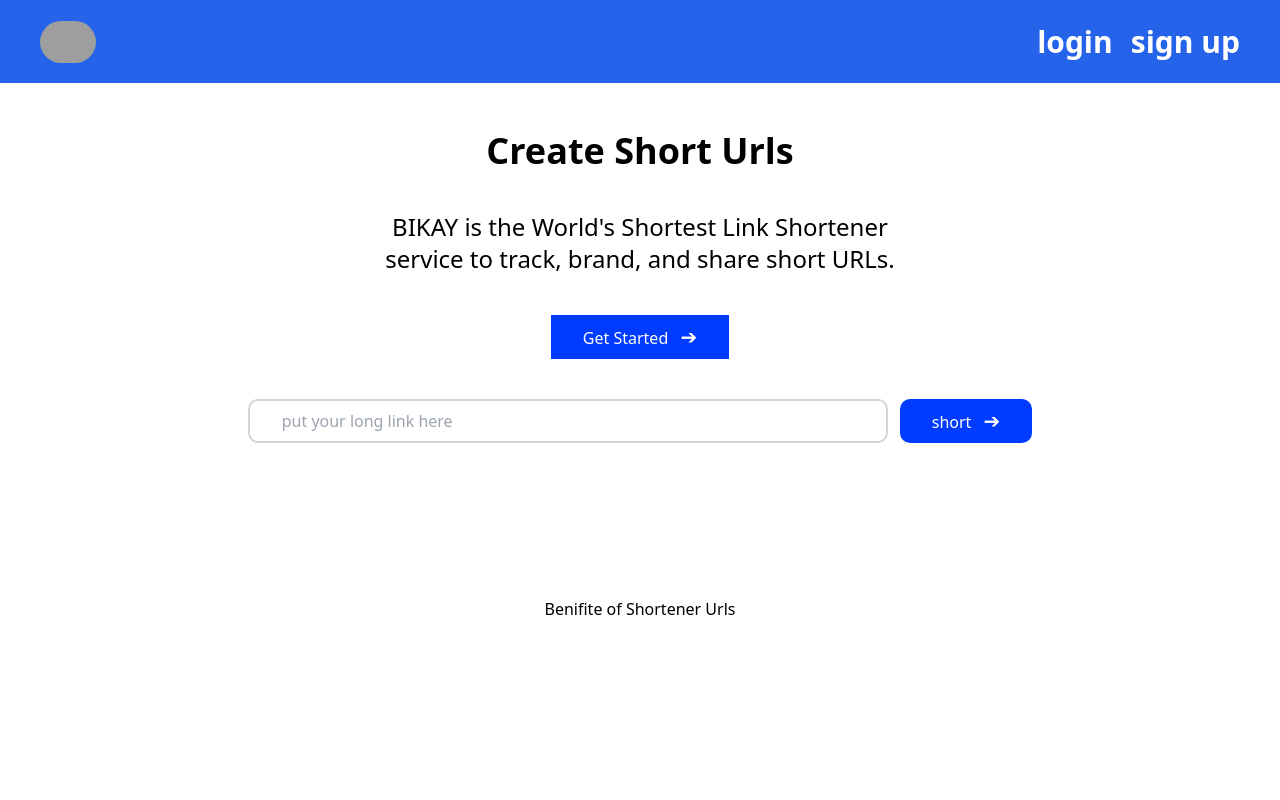
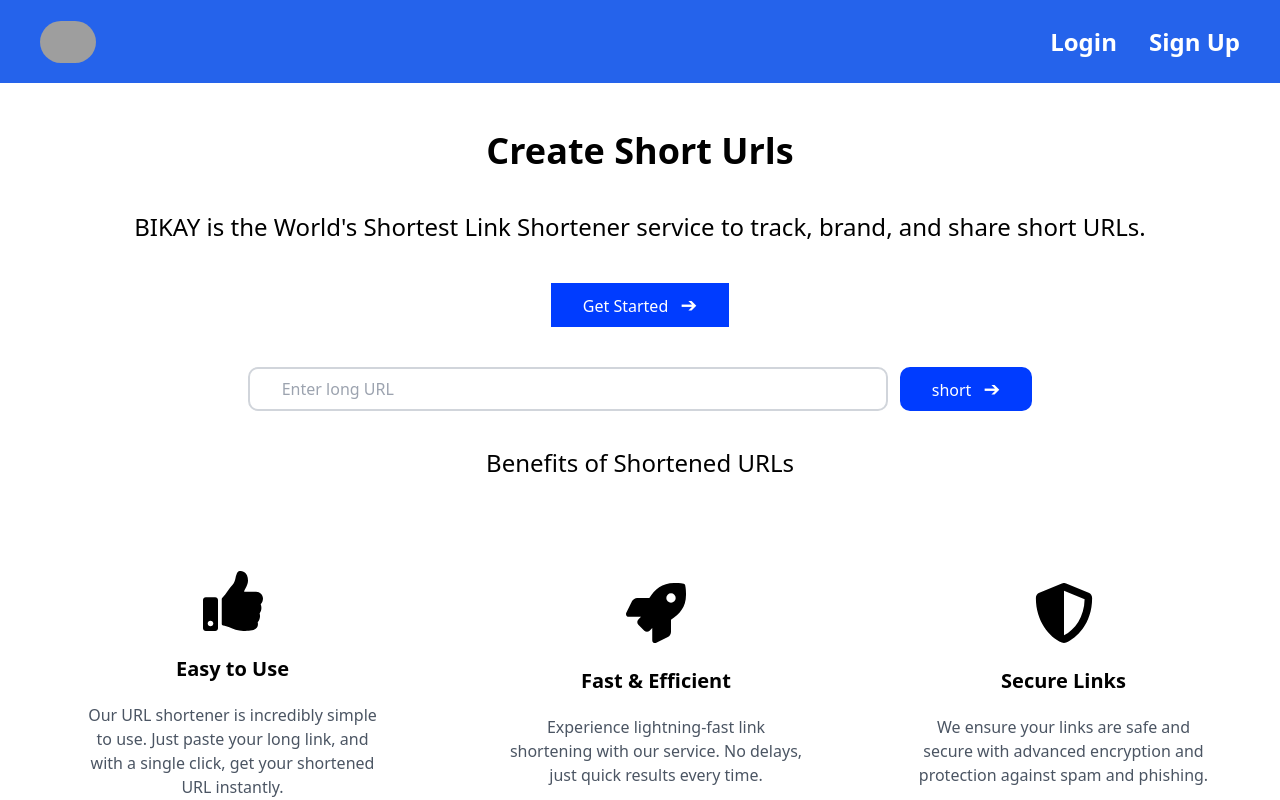
Before and after one commit to saolaiheang/link-shorten-two, a React (Vite) app: page / in a window 1280 px wide. Shown: the top 800 px of the page. Built offline with nearby package versions, Linux system fonts and the light colour scheme; grey boxes are pictures that could not be loaded.

Commit message:
landing page

```diff
--- a/src/components/Benifite.jsx
+++ b/src/components/Benifite.jsx
@@ -1,12 +1,12 @@
 import React from 'react';
 import Card from './Card';
 import { FaThumbsUp, FaRocket, FaShieldAlt } from 'react-icons/fa';
+
 function BenefitsSection() {
   return (
     <>
-      <h4 className='m-[158px]'>Benifite of Shortener Urls</h4>
-    <div className="flex justify-evenly w-[100%] items-center py-8">
-
+      <p className="mt-10 text-2xl text-center">Benefits of Shortened URLs</p>
+      <div className="flex flex-col sm:flex-row justify-center items-center sm:justify-evenly w-full py-8 space-y-8 sm:space-y-0 sm:space-x-4">
         <Card
           icon={<FaThumbsUp />}
           title="Easy to Use"
--- a/src/components/Card.jsx
+++ b/src/components/Card.jsx
@@ -2,12 +2,12 @@ import React from 'react';
 
 function Card({ icon, title, description }) {
   return (
-    <div className="flex flex-col w-[394.26px] h-[362px] items-center mt-10 p-2 border rounded-lg shadow-lg text-center">
-      <div className="text-6xl mt-5 ">
+    <div className="flex flex-col w-full max-w-[350px] h-auto p-4 sm:p-6 items-center m-4 text-center bg-white ">
+      <div className="text-4xl sm:text-6xl mt-3 sm:mt-5">
         {icon}
       </div>
-      <h2 className="text-xl font-bold mt-5">{title}</h2>
-      <p className="text-gray-600 text-center  mt-5">{description}</p>
+      <h2 className="text-lg sm:text-xl font-bold mt-4 sm:mt-6">{title}</h2>
+      <p className="text-gray-600 text-sm sm:text-base mt-3 sm:mt-5">{description}</p>
     </div>
   );
 }
--- a/src/components/Header.jsx
+++ b/src/components/Header.jsx
@@ -2,16 +2,20 @@ import React from 'react';
 
 function Header() {
   return (
-    <header className="flex justify-between items-center h-[83px] bg-blue-600 ">
-      <div className="m-10">
-        <img className='rounded-full w-14' src="https://media.licdn.com/dms/image/v2/C560BAQE55kHfjFuzlg/company-logo_200_200/company-logo_200_200/0/1631377740362?e=2147483647&v=beta&t=lwTHSGTyiLNCxcgBP36R49o1XEATmojFUK8g27vK0BY" alt="Logo"  />
+    <header className="flex justify-between items-center h-[83px] bg-blue-600 p-4 sm:p-10">
+      <div>
+        <img
+          className="rounded-full w-12 sm:w-14"
+          src="https://media.licdn.com/dms/image/v2/C560BAQE55kHfjFuzlg/company-logo_200_200/company-logo_200_200/0/1631377740362?e=2147483647&v=beta&t=lwTHSGTyiLNCxcgBP36R49o1XEATmojFUK8g27vK0BY"
+          alt="Logo"
+        />
       </div>
-      <nav className="flex space-x-[18px] m-10">
-        <a href="/login" className="text-white font-semibold text-3xl hover:text-red-200">
-          login
+      <nav className="flex space-x-4 sm:space-x-8">
+        <a href="/login" className="text-white font-semibold text-lg sm:text-2xl hover:text-red-200">
+          Login
         </a>
-        <a href="/signup" className="text-white font-semibold text-3xl hover:text-red-200">
-          sign up
+        <a href="/signup" className="text-white font-semibold text-lg sm:text-2xl hover:text-red-200">
+          Sign Up
         </a>
       </nav>
     </header>
--- a/src/components/Input.jsx
+++ b/src/components/Input.jsx
@@ -1,18 +1,94 @@
-import React from "react";
+// import React from "react";
+// import Btn from "./Btn";
+// function Input(){
+//     return (
+//         <>
+//         <div className="w-[50% ] h-10 flex justify-center  mt-10">
+//         <input
+//       type="text"
+//       placeholder="put your long link here"
+//       className="border-2 border-gray-300 rounded-[10px] mr-3 px-8 py-5 w-[50%]"
+//      />
+//         <Btn onClick={() => navigate('')} text="short" type="button-blues" />
+
+//         </div>
+//         </>
+//     )
+// }
+// export default Input;
+
+
+
+import React, { useState } from 'react';
 import Btn from "./Btn";
-function Input(){
+
+// Function to interact with Bikay's API
+async function shortenUrlWithBikay(longUrl) {
+  const apiUrl = 'https://your-bikay-service.com/api/shorten'; // Replace with your Bikay API endpoint
+
+  try {
+    const response = await fetch(apiUrl, {
+      method: 'POST',
+      headers: {
+        'Content-Type': 'application/json'
+      },
+      body: JSON.stringify({ longUrl })
+    });
+
+    if (!response.ok) {
+      throw new Error('Failed to shorten URL');
+    }
+
+    const data = await response.json();
+    return data.shortUrl; // Assuming the API returns the shortened URL in a `shortUrl` field
+  } catch (error) {
+    console.error('Error:', error);
+    return null;
+  }
+}
+
+function UrlShortener() {
+  const [longUrl, setLongUrl] = useState('');
+  const [shortUrl, setShortUrl] = useState('');
+  const [error, setError] = useState('');
+
+  const handleShorten = async () => {
+    setError('');  // Clear any previous errors
+    const result = await shortenUrlWithBikay(longUrl);
+    if (result) {
+      setShortUrl(result);
+    } else {
+      setError('Failed to shorten URL');
+    }
+  };
+
   return (
     <>
     <div className="w-[50% ] h-10 flex justify-center  mt-10">
       <input
         type="text"
-      placeholder="put your long link here"
+        value={longUrl}
+        onChange={(e) => setLongUrl(e.target.value)}
+        placeholder="Enter long URL"
         className="border-2 border-gray-300 rounded-[10px] mr-3 px-8 py-5 w-[50%]"
       />
-        <Btn onClick={() => navigate('')} text="short" type="button-blues" />
+       <Btn onClick={handleShorten} text="short" type="button-blues" />
+       </div>
 
+      {shortUrl && (
+        <div className="mt-4">
+          <p>Shortened URL: <a href={shortUrl} target="_blank" rel="noopener noreferrer">{shortUrl}</a></p>
         </div>
+      )}
+
+      {error && (
+        <div className="mt-4 text-red-500">
+          <p>{error}</p>
+        </div>
+      )}
+
     </>
-    )
+  );
 }
-export default Input;
+
+export default UrlShortener;
--- /dev/null
+++ b/src/components/ShortenUrlWithBikay.jsx
@@ -0,0 +1,33 @@
+async function shortenUrlWithBikay(longUrl) {
+    const apiUrl = 'https://your-bikay-service.com/api/shorten'; // Replace with your Bikay API endpoint
+
+    try {
+      const response = await fetch(apiUrl, {
+        method: 'POST',
+        headers: {
+          'Content-Type': 'application/json'
+        },
+        body: JSON.stringify({ longUrl })
+      });
+
+      if (!response.ok) {
+        throw new Error('Failed to shorten URL');
+      }
+
+      const data = await response.json();
+      return data.shortUrl; // Assuming the API returns the shortened URL in a `shortUrl` field
+    } catch (error) {
+      console.error('Error:', error);
+      return null;
+    }
+  }
+
+  // Example usage:
+  shortenUrlWithBikay('https://www.example.com/very/long/url')
+    .then(shortUrl => {
+      if (shortUrl) {
+        console.log('Shortened URL:', shortUrl);
+      } else {
+        console.log('Failed to shorten URL');
+      }
+    });
--- a/src/page/Landingpage.jsx
+++ b/src/page/Landingpage.jsx
@@ -10,7 +10,7 @@ function LandingPage() {
     <div>
         <Header/>
       <h1 className='text-black font-bold text-4xl mt-12'>Create Short Urls</h1>
-      <div className='w-[40%] m-auto'>
+      <div className='max-w-[100%] m-auto'>
       <p className='mt-10 text-2xl '><span className='font-somibold text-2xl'>BIKAY</span> is the World's Shortest Link Shortener service to track, brand, and share short URLs.</p>
       </div>
       <div className='mt-10'>
--- /dev/null
+++ b/src/until/app.js
@@ -0,0 +1,15 @@
+import React from 'react';
+
+function App() {
+  const apiUrl = import.meta.env.VITE_API_URL;
+  const appName = import.meta.env.VITE_APP_NAME;
+
+  return (
+    <div>
+      <h1>Welcome to {appName}</h1>
+      <p>API URL: {apiUrl}</p>
+    </div>
+  );
+}
+
+export default App;
```
Also changed, not shown: 1 other file (tests, documents, lock files or other folders). Lines whose indentation alone changed are shown as unchanged.
